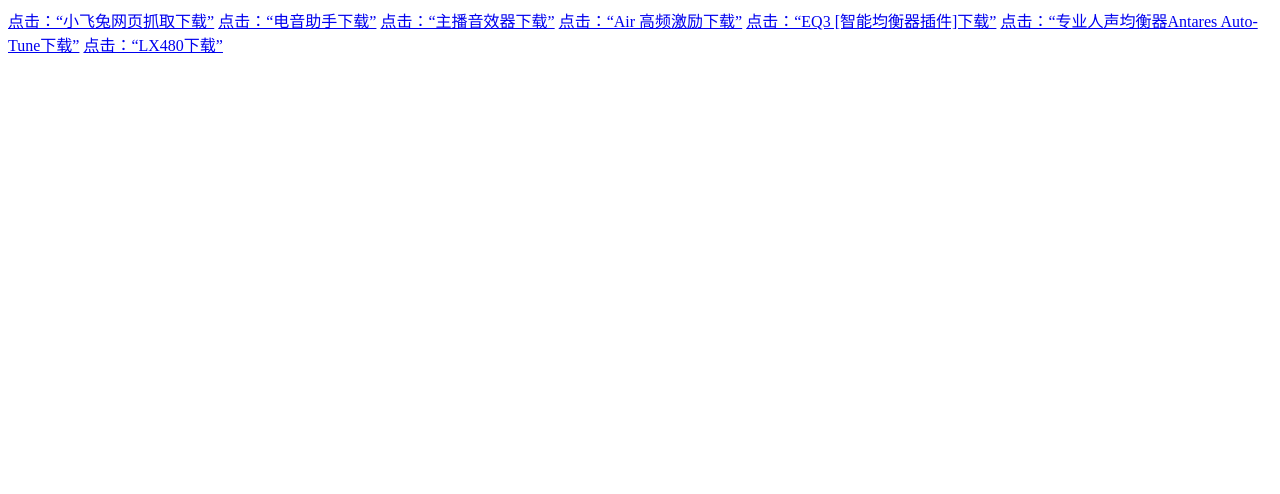
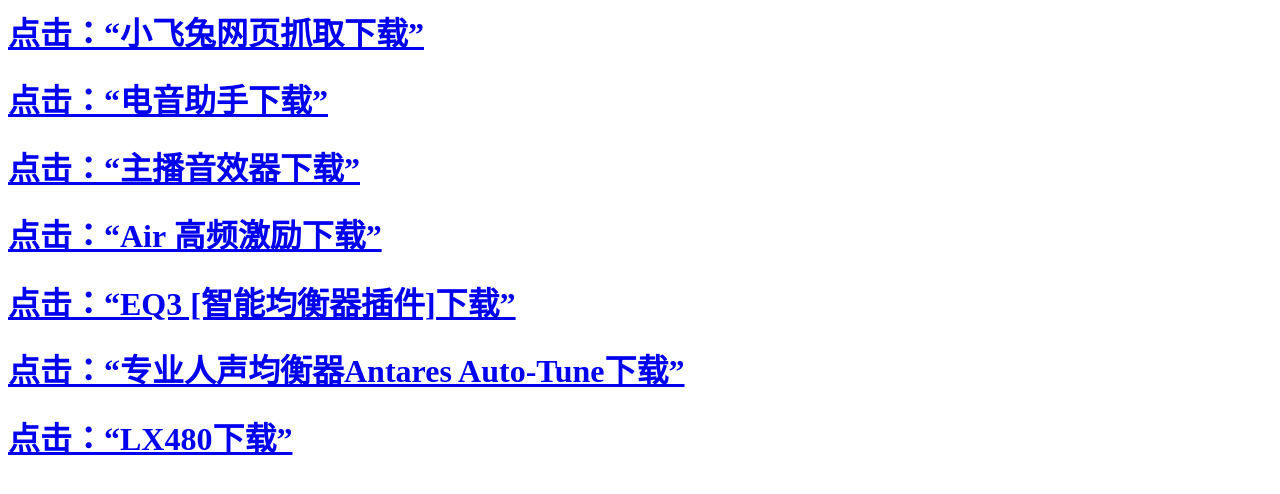
Before and after one commit to yimaoge/4github.io, a plain HTML site: page index.html in a window 1280 px wide. Drawn offline with Linux system fonts and the light colour scheme.

Commit message:
Update index.html

```diff
--- a/index.html
+++ b/index.html
@@ -1,7 +1,7 @@
-<a href="https://raw.githubusercontent.com/yimaoge/4github.io/refs/heads/main/%E5%B0%8F%E9%A3%9E%E5%85%94%E7%AD%891%E4%B8%AA%E6%96%87%E4%BB%B6.rar">点击：“小飞兔网页抓取下载”</a>
-<a href="https://www.123865.com/ps/XVU7Vv-vZ1oH">点击：“电音助手下载”</a>
-<a href="https://www.123865.com/ps/XVU7Vv-3Z1oH">点击：“主播音效器下载”</a>
-<a href="https://www.123865.com/ps/XVU7Vv-Jy1oH">点击：“Air 高频激励下载”</a>
-<a href="https://www.123865.com/ps/XVU7Vv-Iy1oH">点击：“EQ3 [智能均衡器插件]下载”</a>
-<a href="https://www.123865.com/ps/XVU7Vv-My1oH">点击：“专业人声均衡器Antares Auto-Tune下载”</a>
-<a href="https://www.123865.com/ps/XVU7Vv-wy1oH">点击：“LX480下载”</a>
+<h1><a href="https://raw.githubusercontent.com/yimaoge/4github.io/refs/heads/main/%E5%B0%8F%E9%A3%9E%E5%85%94%E7%AD%891%E4%B8%AA%E6%96%87%E4%BB%B6.rar">点击：“小飞兔网页抓取下载”</a></h1>
+<h1><a href="https://www.123865.com/ps/XVU7Vv-vZ1oH">点击：“电音助手下载”</a></h1>
+<h1><a href="https://www.123865.com/ps/XVU7Vv-3Z1oH">点击：“主播音效器下载”</a></h1>
+<h1><a href="https://www.123865.com/ps/XVU7Vv-Jy1oH">点击：“Air 高频激励下载”</a></h1>
+<h1><a href="https://www.123865.com/ps/XVU7Vv-Iy1oH">点击：“EQ3 [智能均衡器插件]下载”</a></h1>
+<h1><a href="https://www.123865.com/ps/XVU7Vv-My1oH">点击：“专业人声均衡器Antares Auto-Tune下载”</a></h1>
+<h1><a href="https://www.123865.com/ps/XVU7Vv-wy1oH">点击：“LX480下载”</a></h1>
```
